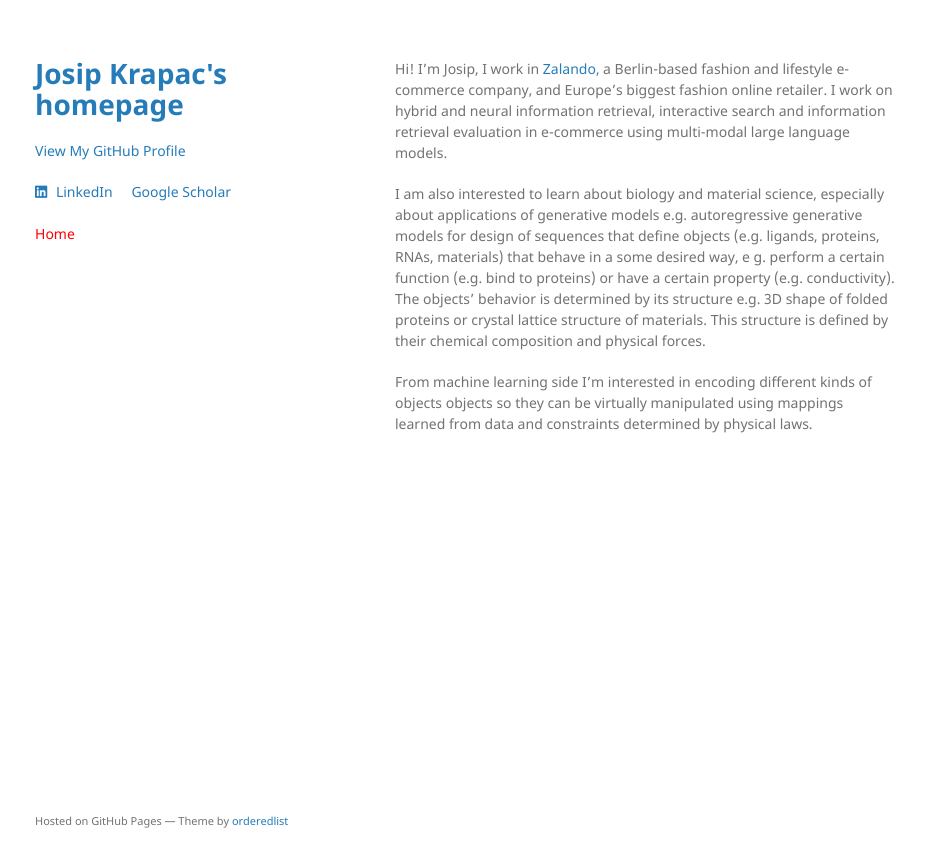
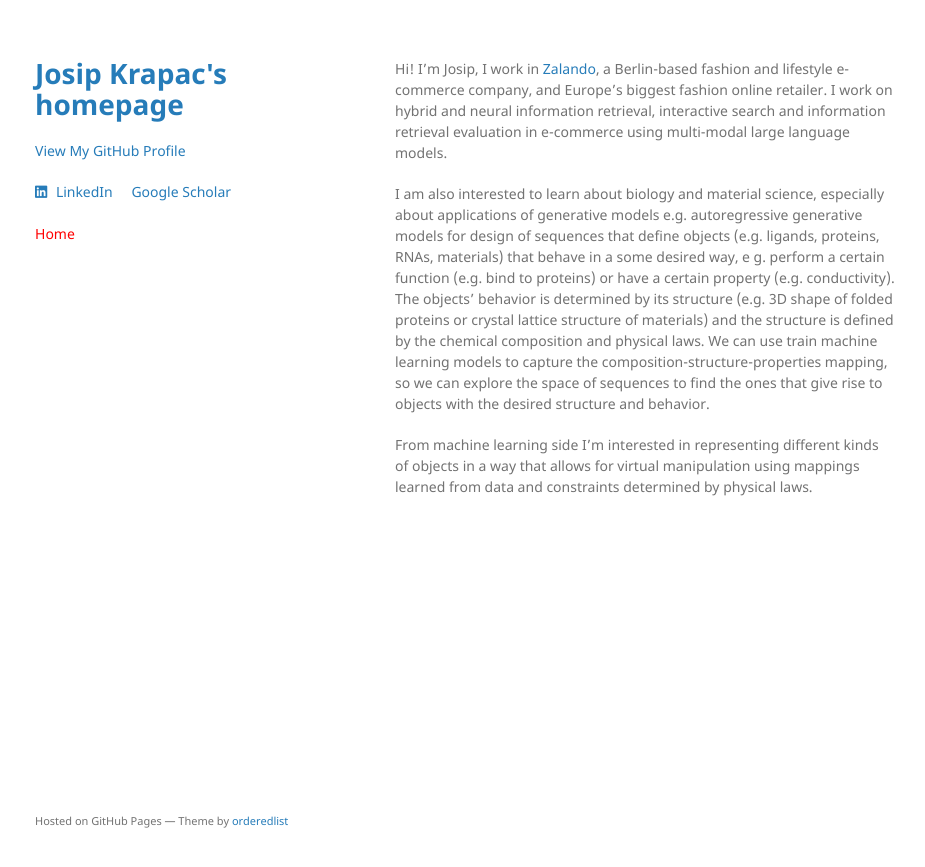
Before and after one commit to josipkrapac/josipkrapac.github.io, a Jekyll site: the page built from index.md, in a window 1280 px wide. Shown: the top 867 px of the page, without its empty margins (175-1100 px from the left). Built offline with Jekyll 4.4.1, drawn with Linux system fonts in a browser that asks for light colours; a style sheet for code colours, icons or effects is not loaded.

Commit message:
Update index.md

```diff
--- a/index.md
+++ b/index.md
@@ -4,6 +4,6 @@ layout: default
 
 Hi! I'm Josip, I work in [Zalando](http://zalando.com), a Berlin-based fashion and lifestyle e-commerce company, and Europe's biggest fashion online retailer. I work on hybrid and neural information retrieval, interactive search and information retrieval evaluation in e-commerce using multi-modal large language models.
 
-I am also interested to learn about biology and material science, especially about applications of generative models e.g. autoregressive generative models for design of sequences that define objects (e.g. ligands, proteins, RNAs, materials) that behave in a some desired way, e g. perform a certain function (e.g. bind to proteins) or have a certain property (e.g. conductivity). The objects' behavior is determined by its structure e.g. 3D shape of folded proteins or crystal lattice structure of materials. This structure is defined by their chemical composition and physical forces.
+I am also interested to learn about biology and material science, especially about applications of generative models e.g. autoregressive generative models for design of sequences that define objects (e.g. ligands, proteins, RNAs, materials) that behave in a some desired way, e g. perform a certain function (e.g. bind to proteins) or have a certain property (e.g. conductivity). The objects' behavior is determined by its structure (e.g. 3D shape of folded proteins or crystal lattice structure of materials) and the structure is defined by the chemical composition and physical laws. We can use train machine learning models to capture the composition-structure-properties mapping, so we can explore the space of sequences to find the ones that give rise to objects with the desired structure and behavior.
 
-From machine learning side I'm interested in encoding different kinds of objects objects so they can be virtually manipulated using mappings learned from data and constraints determined by physical laws.
+From machine learning side I'm interested in representing different kinds of objects in a way that allows for virtual manipulation using mappings learned from data and constraints determined by physical laws.
```
